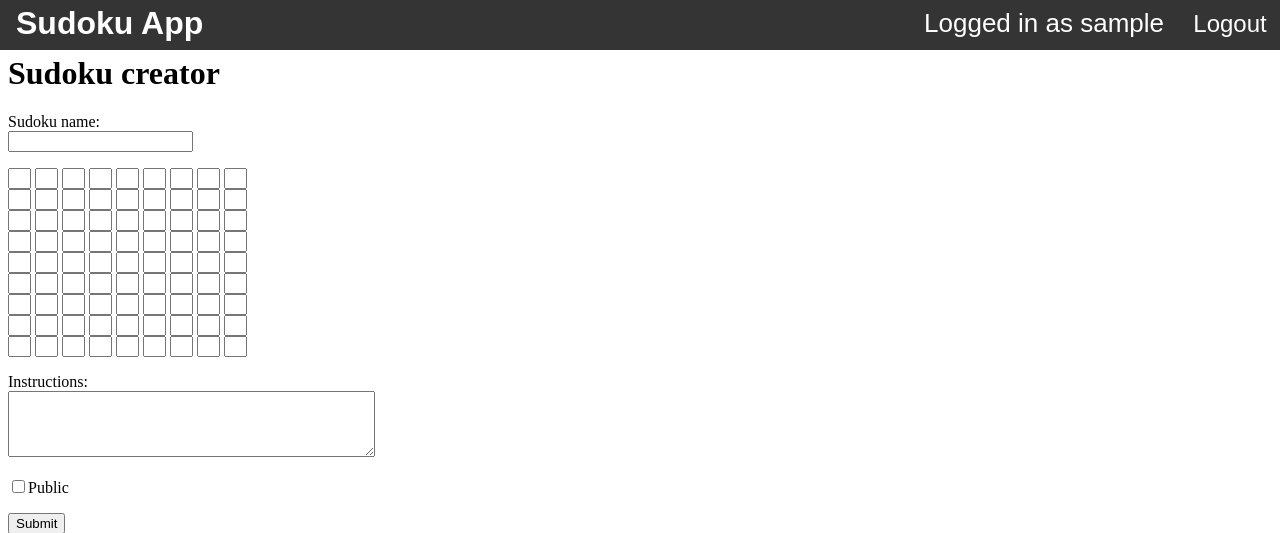
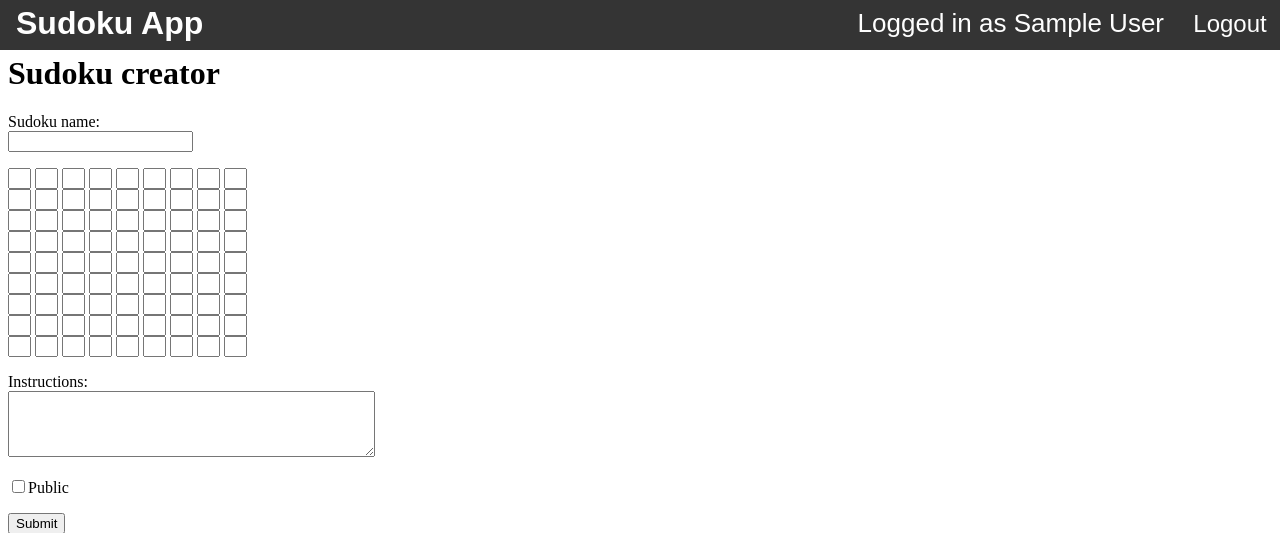
Before and after one commit to Valokoodari/sudoku-app, a Flask app: page /create in a window 1280 px wide. Shown: the top 533 px of the page. Run offline with Flask 2, Linux system fonts and the light colour scheme; the visitor is signed in with stand-in values (Sample User, id 1).

Commit message:
Changed session info to id and display name instead of username

```diff
--- a/application/app.py
+++ b/application/app.py
@@ -19,6 +19,7 @@ def sudoku(id):
     result = db.session.execute("SELECT cells FROM sudokus")
     cells = result.fetchall()[id][0]
     return render_template("sudoku.html", numbers=cells)
+    # TODO - 404 if sudoku with given id doesn't exist
 
 @app.route("/create")
 def create():
@@ -38,6 +39,7 @@ def new():
     else:
         display = 1
 
+    # TODO - Add actual creator id and only allow access to creator for registered users
     sql = "INSERT INTO sudokus (owner_id, name, cells, instructions, display) VALUES (0, :name, :cells, :instructions, :display)"
     db.session.execute(sql, {"name":name, "cells":cells, "instructions":instructions, "display":display})
     db.session.commit()
@@ -45,13 +47,14 @@ def new():
     result = db.session.execute("SELECT COUNT(*) FROM sudokus")
 
     return redirect("/sudoku/" + str(result.fetchone()[0]-1))
+    # TODO - error handling
 
 @app.route("/login", methods=["POST"])
 def login():
     username = request.form["username"]
     password = request.form["password"]
 
-    sql = "SELECT password_hash FROM users WHERE username=:username"
+    sql = "SELECT id, password_hash, display_name FROM users WHERE username=:username"
     result = db.session.execute(sql, {"username":username})
     user = result.fetchone()
 
@@ -59,9 +62,10 @@ def login():
         print("Invalid Username!")
         # TODO - invalid username
     else:
-        password_hash = user[0]
+        password_hash = user[1]
         if check_password_hash(password_hash, password):
-            session["username"] = username
+            session["user_id"] = user[0]
+            session["display_name"] = user[2]
         else:
             print("Invalid Password!")
             # TODO - invalid password
@@ -70,7 +74,8 @@ def login():
 
 @app.route("/logout")
 def logout():
-    del session["username"]
+    del session["user_id"]
+    del session["display_name"]
     return redirect("/")
 
 @app.route("/signup", methods=["POST"])
@@ -88,6 +93,13 @@ def signup():
         sql = "INSERT INTO users (username, password_hash, display_name, permission_level) VALUES (:username,:password_hash,:display_name,0)"
         db.session.execute(sql, {"username":username, "password_hash":password_hash, "display_name":display})
         db.session.commit()
-        session["username"] = username
+
+        sql = "SELECT id, display_name FROM users WHERE username=:username"
+        result = db.session.execute(sql, {"username":username})
+        user = result.fetchone();
+        print(user);
+
+        session["user_id"] = user[0];
+        session["display_name"] = user[1];
 
     return redirect("/")
--- a/application/templates/navbar.html
+++ b/application/templates/navbar.html
@@ -3,9 +3,9 @@
     <div id="logoText">
         <h1><a id="home" href="/">Sudoku App</a></h1>
     </div>
-    {% if session.username %}
+    {% if session.user_id %}
         <div id="loginInformation">
-            <div id="loginText">Logged in as {{ session.username }}</div>
+            <div id="loginText">Logged in as {{ session.display_name }}</div>
             <a id="logoutButton" href="/logout">
                 <div>Logout</div>
             </a>
```
